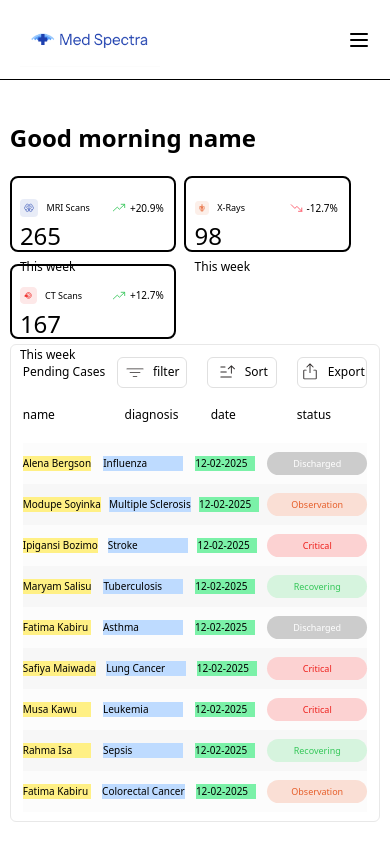
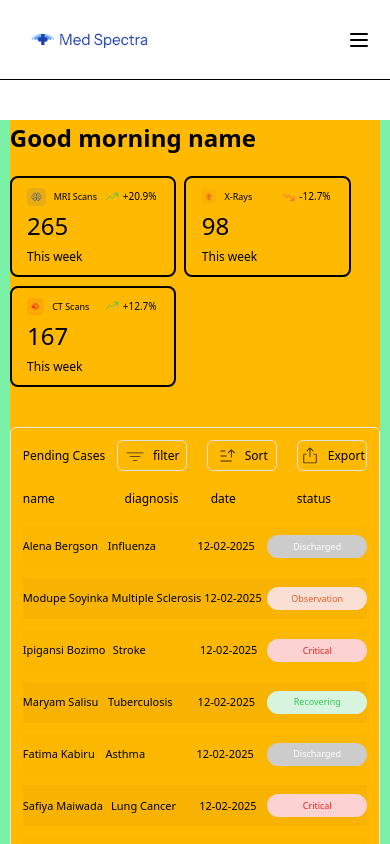
Before and after one commit to Maobugichi/medspecter, a React (Vite) app: page /medspecter/overviews/1 in a window 390 px wide. Shown: the top 844 px of the page. Built offline with nearby package versions, Linux system fonts and the light colour scheme.

Commit message:
still sorting responsiveness

```diff
--- a/src/components/OverviewBlocks.jsx
+++ b/src/components/OverviewBlocks.jsx
@@ -1,7 +1,7 @@
 const OverviewBlocks = ({src,text,arrSrc,percentage,amount,width}) => {
     return(
-        <div className={`${width} lg:h-[100%] h-[45%] border-2 border-black grid place-items-center rounded-lg`}>
-            <div className="flex lg:w-[90%] w-[90%] mx-auto text-[12px] justify-between mt-5">
+        <div className={`${width} xl:h-[100%] lg:h-[70%] h-[48%] p-2 border-2 border-black grid place-items-center rounded-lg`}>
+            <div className="flex lg:w-[90%] w-[90%] mx-auto text-[12px] justify-between xl:mt-5">
                 <div className="flex items-center gap-2 h-5  ">
                   <img className="w-[25%]" src={src} alt="" />
                   <p className="text-[9px] ">{text}</p>
--- a/src/components/analysis/imageanalysis.jsx
+++ b/src/components/analysis/imageanalysis.jsx
@@ -4,9 +4,8 @@ const ImageAnalysis = () => {
     return(
         <div>
 
-             <div className="lg:w-[95%] w-full bg-amber-200 h-full">
-
-              <img src={mri} alt="MRI brain scan" />
+             <div className="lg:w-[95%] md:w-[95%]  w-full  h-full">
+              <img className="w-full" src={mri} alt="MRI brain scan" />
             </div>
         </div>
 
--- a/src/components/oveview/Overview.jsx
+++ b/src/components/oveview/Overview.jsx
@@ -27,15 +27,15 @@ const Overview = () => {
 
     return(
         <div className="xl:w-[85%] h-auto min-h-[130vh] limitedSize:h-full  flex flex-col xl:flex-row gap-5 w-full md:pb-10">
-            <div className="xl:w-[65%] w-[95%] h-auto min-h-[90vh] md:min-h-[100vh] limitedSize:h-[80vh] flex flex-col mx-auto gap-5">
+            <div className="xl:w-[65%] w-[95%]  h-auto min-h-[120vh] md:min-h-[80vh] lg:min-h-[130vh] smallSize:bg-amber-400 bg-yellow-200 limitedSize:h-[80vh] flex flex-col mx-auto gap-5">
                 <h1 className="text-[24px] font-semibold">{greet} name</h1>
-                <div className="flex flex-col justify-between h-[89%] limitedSize:h-[85%] ">
+                <div className="flex flex-col gap-10 xl:justify-between h-[85%]  limitedSize:h-[85%] ">
                  <WeekInfo/>
                  <Pending/>
                 </div>
 
             </div>
-            <div className="xl:w-[35%] xl:h-[115vh] limitedSize:h-[85vh] md:gap-10  xl:mt-14 w-full flex flex-col justify-between">
+            <div className="xl:w-[35%]   xl:h-[115vh] limitedSize:h-[85vh] md:gap-10  xl:mt-14 w-full flex flex-col justify-between">
                 <Anomalies
                  show={isShow}
                  setIsShow={setIsShow}
--- a/src/components/oveview/WeekInfo.jsx
+++ b/src/components/oveview/WeekInfo.jsx
@@ -14,7 +14,7 @@ const WeekInfo = () => {
     ))
 
     return(
-        <div className="flex w-full gap-2 h-auto min-h-[25vh] lg:min-h-[12vh] limitedSize:min-h-[18%] xl:min-h-[20%] flex-wrap lg:flex-nowrap lg:justify-between">
+        <div className="flex w-full gap-2 h-auto min-h-[25vh] lg:min-h-[25%]  limitedSize:min-h-[18%] xl:min-h-[20%] flex-wrap lg:flex-nowrap xl:justify-between">
             {info}
         </div>
     )
--- a/src/components/oveview/pending.jsx
+++ b/src/components/oveview/pending.jsx
@@ -7,7 +7,7 @@ const Pending = () => {
     const [ count , setCount ] = useState(4)
     const [width, setWidth] = useState(["w-[130px]" , "w-[110px]","w-[110px]","w-[90px]"]);
     return(
-        <div className="w-full h-[74%] lg:w-full lg:p-4 rounded-md border lg:text-[14px] border-[#E8E8E8] p-3 ">
+        <div className="w-full h-[74%] lg:h-auto   lg:w-full lg:p-4 rounded-md border lg:text-[14px] border-[#E8E8E8] p-3 ">
             <PendingHead/>
             <Keys
              info={patientInfo}
--- a/src/components/pendingcases.jsx
+++ b/src/components/pendingcases.jsx
@@ -1,13 +1,13 @@
 const PendingCases = ({id,name,diagnosis,date,status,bgColor,statusColor,statusText,doctor,number,treatment,width , spacing}) => {
 
     return(
-        <div className={`${bgColor} flex h-[41px] text-[10px]  lg:text-[14px] w-full  text-[#000000] ${spacing} items-center`}>
+        <div className={`${bgColor} flex h-[41px] text-[11px]  lg:text-[14px] w-full  text-[#000000] ${spacing} items-center`}>
             {id && <input className="w-2 md:w-10" type="checkbox" />}
-            {id &&  <p className={`w-auto lg:min-w-[60px] bg-green-300 flex  items-start `}>{id}</p>}
-             <p className={` w-auto md:min-w-[120px] min-w-[68px]  flex items-start bg-yellow-200`}>{name}</p>
-             <p className={` flex items-start w-auto ${id ? "min-w-[50px] xxSmall:min-w-[40px] " : "min-w-[90px] smallSize:min-w-[80px]"} md:min-w-[80px] bg-blue-200 `}>{diagnosis}</p>
-             <p className={` flex items-start  w-auto min-w-[60px] bg-green-300 lg:min-w-[80px]`}>{date}</p>
-            {treatment &&   <p className={`w-auto min-w-[80px] md:min-w-[100px] lg:min-w-[135px] whitespace-nowrap overflow-x-auto bg-blue-400`}>{treatment}</p>}
+            {id &&  <p className={`w-auto lg:min-w-[60px] flex  items-start `}>{id}</p>}
+             <p className={` w-auto md:min-w-[120px] min-w-[68px]  flex items-start `}>{name}</p>
+             <p className={` flex items-start w-auto ${id ? "min-w-[50px] xxSmall:min-w-[40px] " : "min-w-[90px] lg:min-w-[100px] smallSize:min-w-[80px]"} md:min-w-[80px]   `}>{diagnosis}</p>
+             <p className={` flex items-start  w-auto min-w-[60px]  lg:min-w-[80px]`}>{date}</p>
+            {treatment &&   <p className={`w-auto min-w-[80px] md:min-w-[100px] lg:min-w-[135px] whitespace-nowrap overflow-x-auto `}>{treatment}</p>}
             <p className={` grid place-content-center h-[23px] w-[100px] text-[9px] ${statusColor} ${statusText} rounded-2xl`}>{status}</p>
             {doctor && <p className={` flex items-start w-auto min-w-[100px]`}>{doctor}</p>}
             {number && <p className={` flex items-start w-auto min-w-[150px] `}>{number}</p>}
--- a/src/index.css
+++ b/src/index.css
@@ -1,7 +1,6 @@
 @import "tailwindcss";
 
-@custom-variant limitedSize (@media (max-width: 1440px));
-@custom-variant custom (@media (max-width: 500px));
-@custom-variant smallSize (@media (max-width: 390px));
-@custom-variant xtraSize (@media (max-width: 360px));
-@custom-variant xxSmall (@media (max-width: 380px));
+@custom-variant limitedSize ((min-width: 1440px));
+@custom-variant smallSize (@media  (min-width: 390px) and (max-width: 400px) );
+@custom-variant xtraSize (@media (min-width: 360px) and (max-width: 370px));
+@custom-variant xxSmall (@media (min-width: 380px) and (max-width: 385px));
--- a/src/routes/root.jsx
+++ b/src/routes/root.jsx
@@ -6,9 +6,9 @@ import { ContextProvider } from "../components/ContextProvider";
 const Root = () => {
     return(
 
-        <div className="w-full flex flex-col gap-10 h-auto xl:min-h-[100vh]  overflow-hidden">
+        <div className="w-full flex flex-col gap-10 h-auto min-h-[100vh]  overflow-y-scroll overflow-x-hidden">
           <Header/>
-          <div className="flex w-full">
+          <div className="flex w-full bg-green-300 overflow-auto h-full">
            <SideNav/>
            <Outlet/>
           </div>
```
